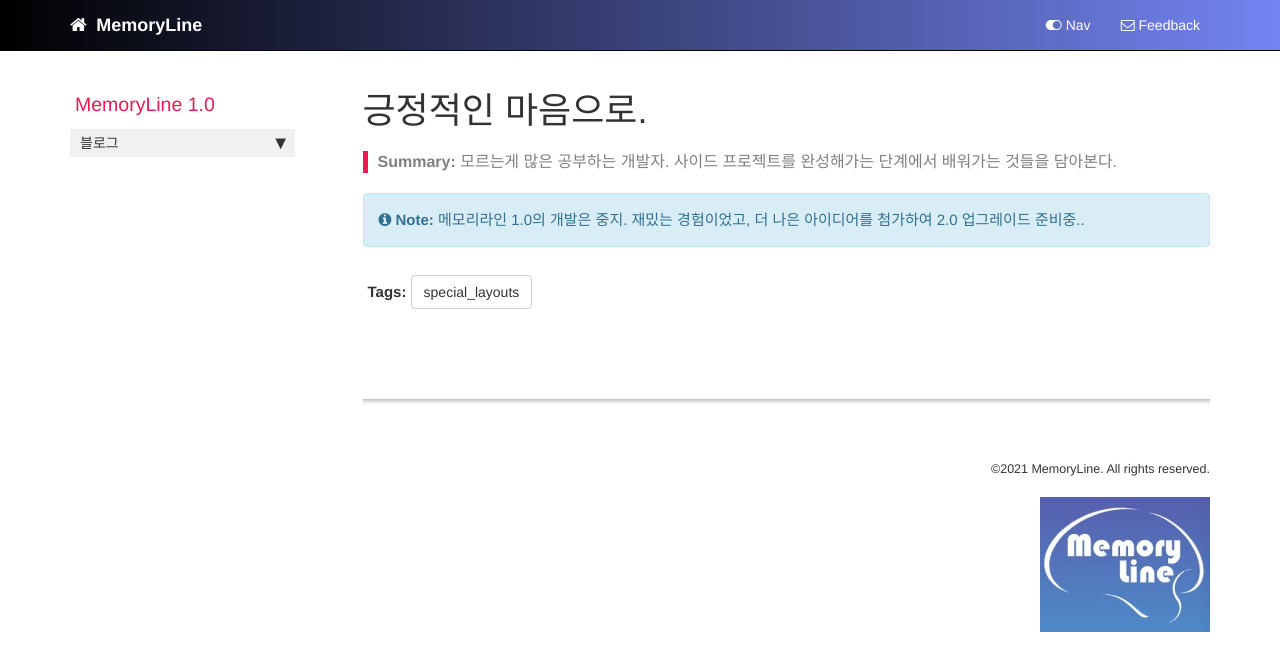
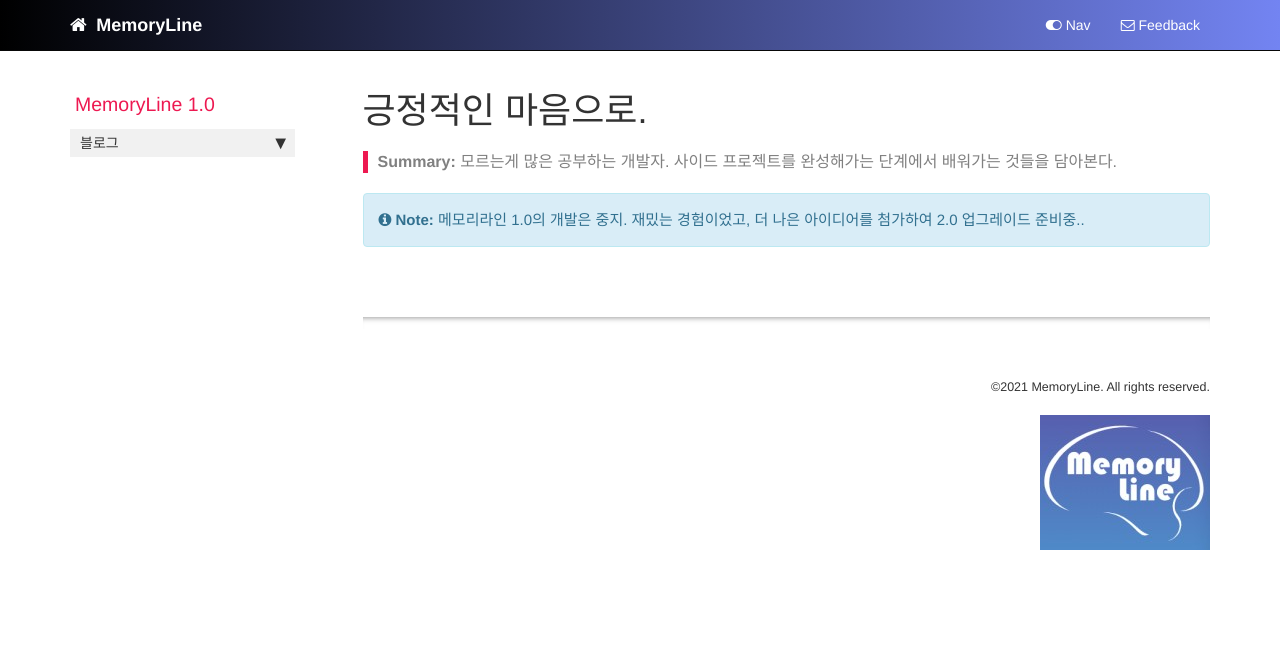
Before and after one commit to memoryLine/memoryLine.github.io, a Jekyll site: the page built from index.md, in a window 1280 px wide. Shown: the top 671 px of the page. Built offline with Jekyll 4.4.1, drawn with Linux system fonts in a browser that asks for light colours; comment, search, counter and statistics services are not loaded.

Commit message:
하단 tag 공통 삭제

```diff
--- a/_layouts/page.html
+++ b/_layouts/page.html
@@ -47,17 +47,7 @@ layout: default
 
    {{content}}
 
-    <div class="tags">
-        {% if page.tags != null %}
-        <b>Tags: </b>
-        {% assign projectTags = site.data.tags.allowed-tags %}
-        {% for tag in page.tags %}
-        {% if projectTags contains tag %}
-        <a href="{{ "tag_" | append: tag | append: ".html" }}" class="btn btn-default navbar-btn cursorNorm" role="button">{{page.tagName}}{{tag}}</a>
-        {% endif %}
-        {% endfor %}
-        {% endif %}
-    </div>
+
 
 {% include commento.html %}
 
```
